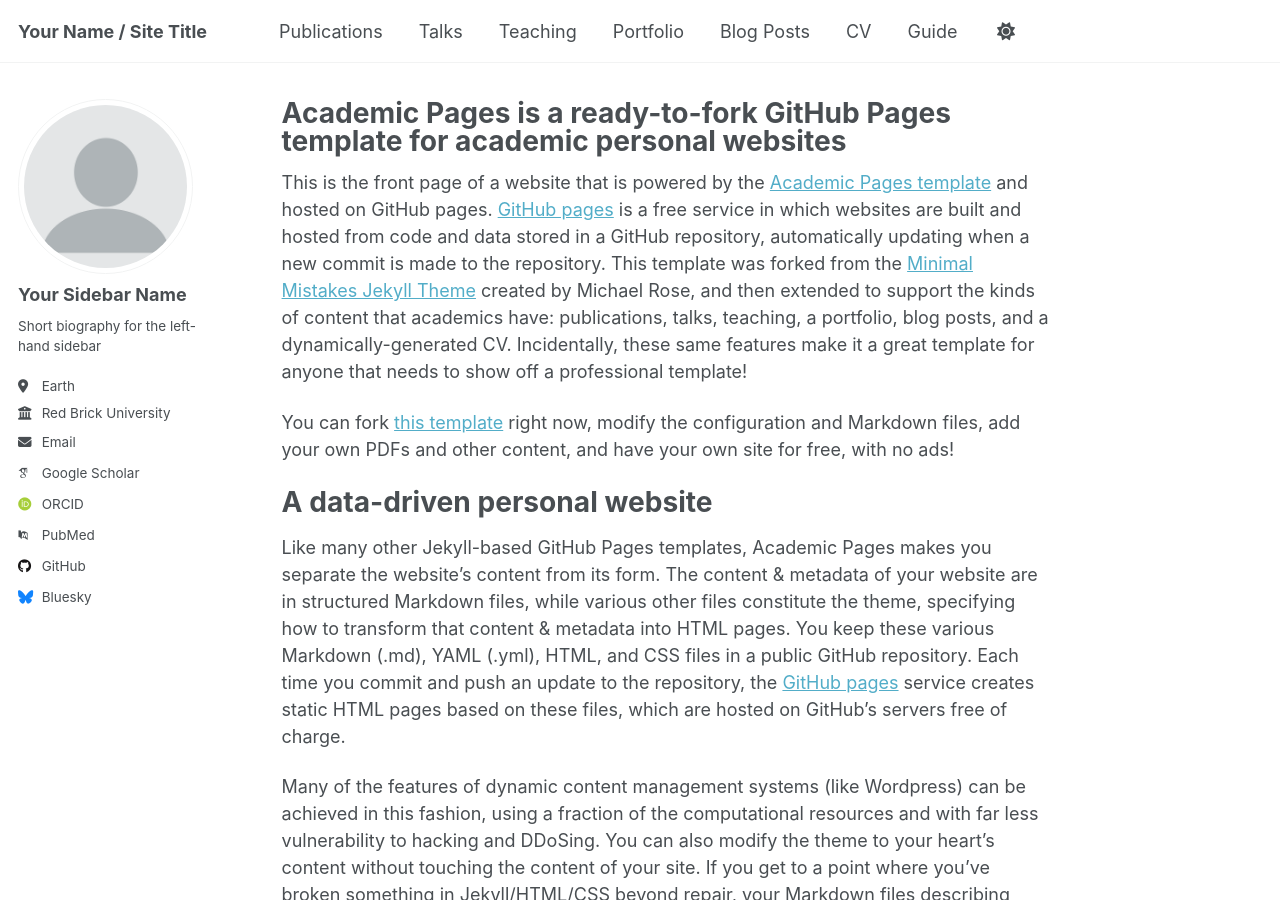
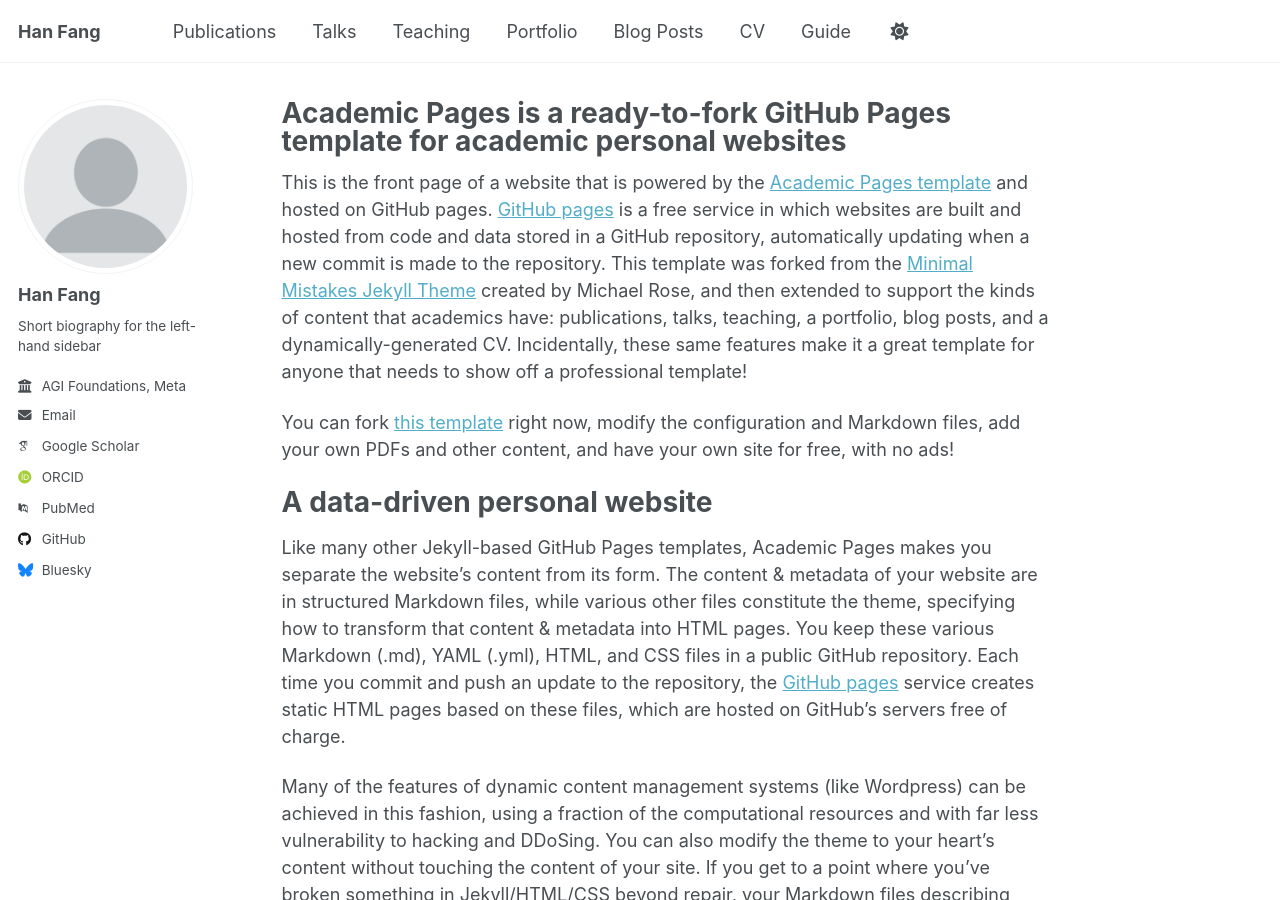
Before and after one commit to hanfang/hanfang.github.io, a Jekyll site: the page built from _pages/about.md, in a window 1280 px wide and 900 px high. Built offline with Jekyll 4.4.1, drawn with Linux system fonts in a browser that asks for light colours; some web fonts are replaced; a script that is not in the unit is left out.

Commit message:
Update _config.yml

```diff
--- a/_config.yml
+++ b/_config.yml
@@ -9,11 +9,11 @@
 # Basic Site Settings
 locale                   : "en-US"
 site_theme               : "default"
-title                    : "Your Name / Site Title"
+title                    : "Han Fang"
 title_separator          : "-"
 name                     : &name "Your Name"
 description              : &description "personal description"
-url                      : https://academicpages.github.io # the base hostname & protocol for your site e.g. "https://[your GitHub username].github.io" or if you already have some other page hosted on Github then use "https://[your GitHub username].github.io/[Your Repo Name]"
+url                      : https://hanfang.github.io # the base hostname & protocol for your site e.g. "https://[your GitHub username].github.io" or if you already have some other page hosted on Github then use "https://[your GitHub username].github.io/[Your Repo Name]"
 baseurl                  : "" # the subpath of your site, e.g. "/blog"
 repository               : "academicpages/academicpages.github.io"
 
@@ -23,11 +23,11 @@
 author:
   # Biographic information
   avatar           : "profile.png"
-  name             : "Your Sidebar Name"
+  name             : "Han Fang"
   pronouns         : # example: "she/her"
   bio              : "Short biography for the left-hand sidebar"
-  location         : "Earth"
-  employer         : "Red Brick University"
+  location         : # "Earth"
+  employer         : "AGI Foundations, Meta"
   uri              : # URL
   email            : "none@example.org"
 
```
